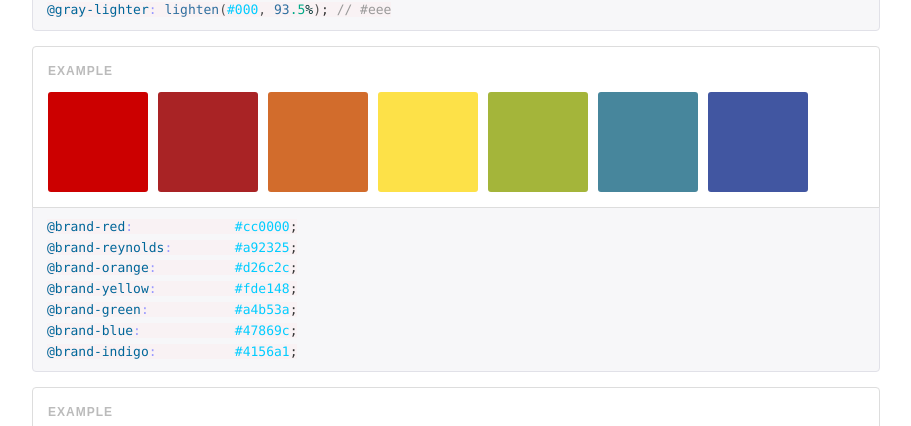
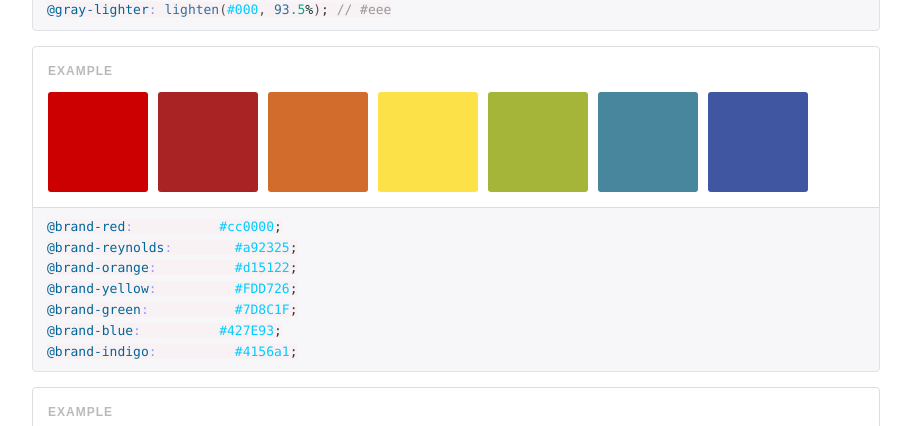
Before and after one commit to ncstate/ncstate-bootstrap, a Jekyll site: the page built from docs/css.html, in a window 1280 px wide and 900 px high, scrolled down 50437 px. Shown: the top 426 px of the window, without its empty margins (38-949 px from the left). Built offline with Jekyll 4.4.1, drawn with Linux system fonts in a browser that asks for light colours; nearby versions of some CDN libraries; some web fonts are replaced; Markdown is read by kramdown in place of the engine named in the settings; comment, search, counter and statistics services are not loaded.

Commit message:
Update hex codes in docs

```diff
--- a/docs/css.html
+++ b/docs/css.html
@@ -2883,12 +2883,12 @@ For example, <code>&lt;section&gt;</code> should be wrapped as inline.
     </div>
   </div>
 {% highlight scss %}
-@brand-red:         	#cc0000;
+@brand-red:           #cc0000;
 @brand-reynolds:        #a92325;
-@brand-orange:          #d26c2c;
-@brand-yellow:         	#fde148;
-@brand-green:         	#a4b53a;
-@brand-blue:         	#47869c;
+@brand-orange:          #d15122;
+@brand-yellow:          #FDD726;
+@brand-green:           #7D8C1F;
+@brand-blue:          #427E93;
 @brand-indigo:          #4156a1;
 {% endhighlight %}
 
```
